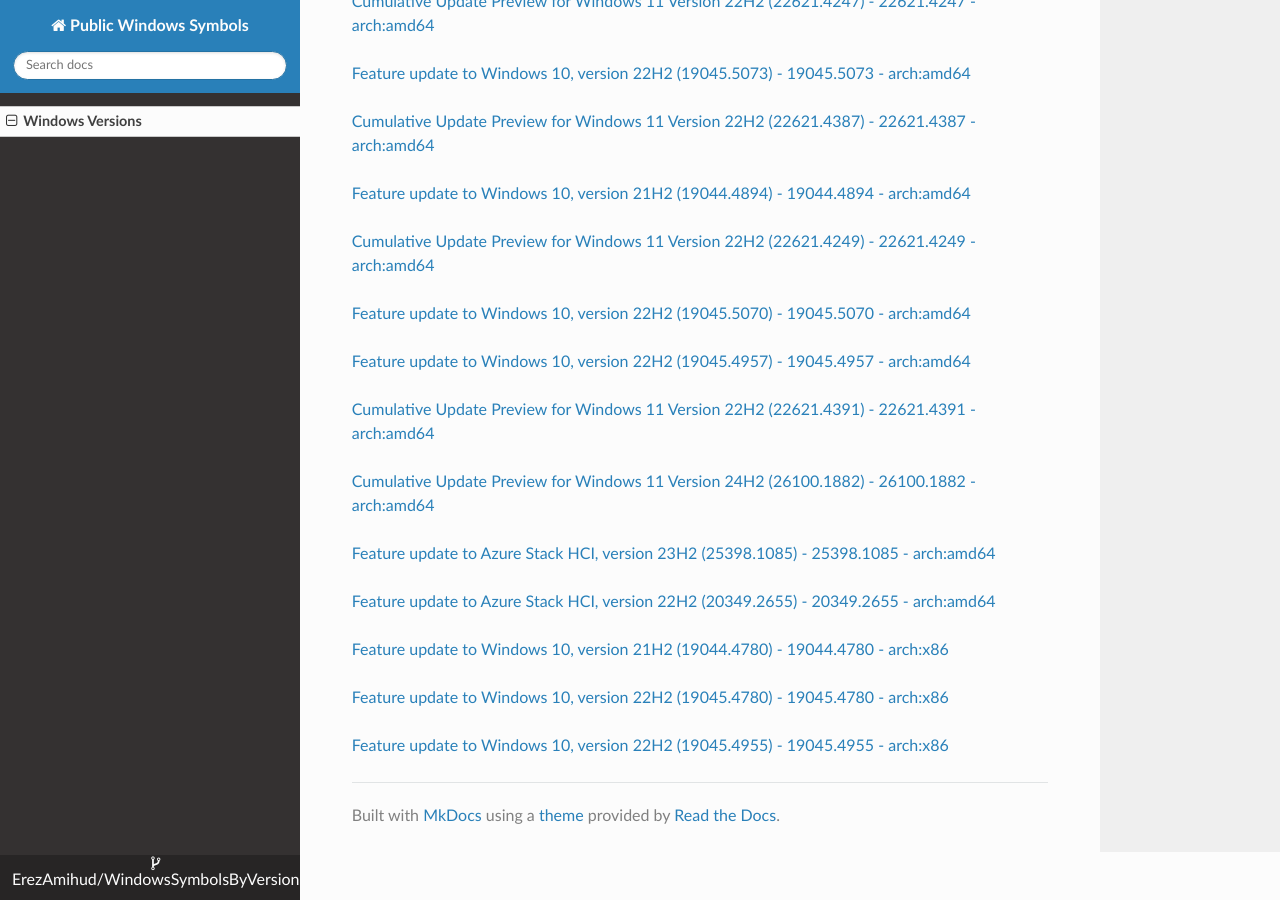
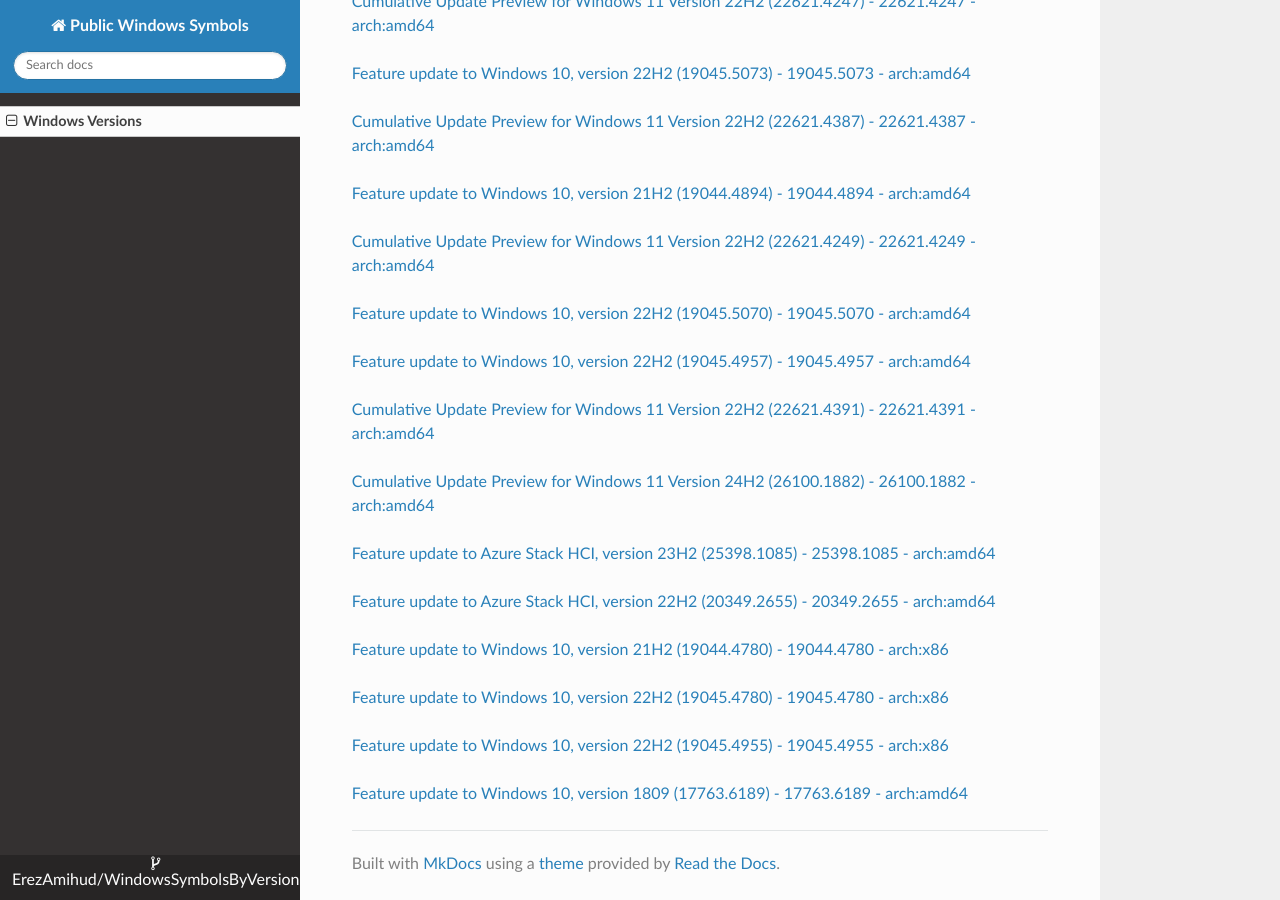
Before and after one commit to ErezAmihud/WindowsSymbolsByVersion, an MkDocs documentation site: the page built from docs/index.md, in a window 1280 px wide and 900 px high, scrolled down 7229 px. Built offline with MkDocs 1.6.1, drawn with Linux system fonts in a browser that asks for light colours; nearby versions of some CDN libraries.

Commit message:
Automated commit, add manifest for c33491ab-2abe-48f9-9a9c-f63ca21b18da

```diff
--- a/docs/index.md
+++ b/docs/index.md
@@ -370,3 +370,6 @@
 
 
 [Feature update to Windows 10, version 22H2 (19045.4955) - 19045.4955 - arch:x86](https://github.com/ErezAmihud/WindowsSymbolsByVersion/blob/main/manifests/fc348bf4-2b84-4c0c-89cd-7c285229df34.manifest)
+
+
+[Feature update to Windows 10, version 1809 (17763.6189) - 17763.6189 - arch:amd64](https://github.com/ErezAmihud/WindowsSymbolsByVersion/blob/main/manifests/c33491ab-2abe-48f9-9a9c-f63ca21b18da.manifest)
```
Also changed, not shown: process_builds.json (+1 -1 lines), 1 other file.
